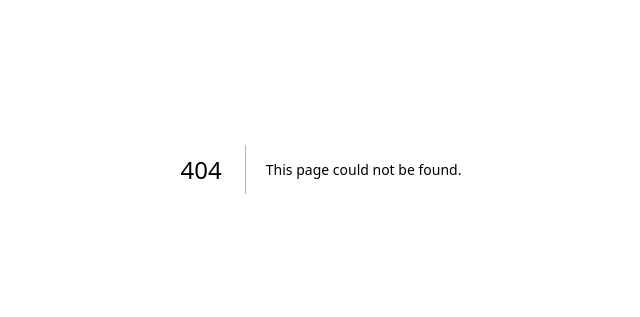
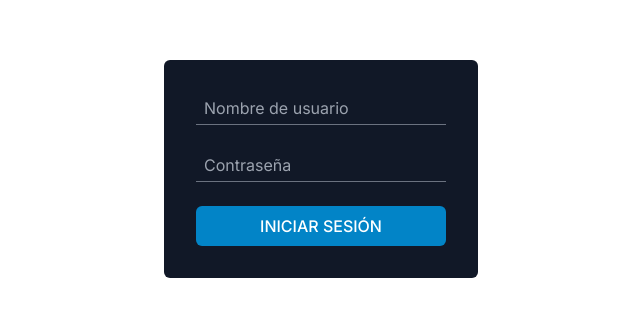
Before and after one commit to briansleonel/quizz-game-client, a Next.js app: page /login in a window 1280 px wide. Before the commit this address had no page. Shown: the part 231-548 px from the top of the page, without its empty margins (319-959 px from the left). Built offline with nearby package versions, Linux system fonts and the light colour scheme.

Commit message:
feat (client): add login page and authenticate user whith the backend

```diff
--- /dev/null
+++ b/src/app/login/page.tsx
@@ -0,0 +1,9 @@
+import LoginForm from "@/components/login/Login";
+
+export default function LoginPage() {
+    return (
+        <div className="w-full h-screen flex items-center justify-center">
+            <LoginForm />
+        </div>
+    );
+}
--- a/src/app/page.tsx
+++ b/src/app/page.tsx
@@ -1,3 +1,26 @@
+"use client";
+
+import { decrement, increment } from "@/store/features/counter.slice";
+import { useAppDispatch, useAppSelector } from "@/store/hooks.redux";
+
 export default function HomePage() {
-    return <h1>Home</h1>;
+    const count = useAppSelector((state) => state.counter.counter);
+    const dispatch = useAppDispatch();
+
+    const incrementHandle = () => {
+        dispatch(increment());
+    };
+
+    const decrementHandle = () => {
+        dispatch(decrement());
+    };
+    return (
+        <>
+            <h1>Total: {count}</h1>
+
+            <button onClick={incrementHandle}>Increment</button>
+            <br />
+            <button onClick={decrementHandle}>Decrement</button>
+        </>
+    );
 }
--- /dev/null
+++ b/src/app/register/page.tsx
@@ -0,0 +1,7 @@
+export default function RegisterPage() {
+    return<div>
+        <div>
+            Register
+        </div>
+    </div>
+}
--- /dev/null
+++ b/src/components/alert/AlertDanger.tsx
@@ -0,0 +1,19 @@
+import { classNames } from "@/libs/classNames";
+
+interface Props {
+    text: string;
+    className?: string;
+}
+
+export default function AlertDanger({ text, className }: Props) {
+    return (
+        <span
+            className={classNames(
+                "w-full text-xs bg-red-500 py-1 px-2 rounded-sm",
+                className ? className : ""
+            )}
+        >
+            {text}
+        </span>
+    );
+}
--- /dev/null
+++ b/src/components/button/ButtonPrimary.tsx
@@ -0,0 +1,22 @@
+import { classNames } from "@/libs/classNames";
+import { ButtonHTMLAttributes } from "react";
+
+interface Props {
+    type?: "button" | "submit" | "reset";
+    text: string;
+    className?: string;
+}
+
+export default function ButtonPrimary({ type, text, className }: Props) {
+    return (
+        <button
+            type={type}
+            className={classNames(
+                "w-full uppercase font-medium bg-sky-600 p-2 rounded-md",
+                className ? className : ""
+            )}
+        >
+            {text}
+        </button>
+    );
+}
--- /dev/null
+++ b/src/components/form/Input.tsx
@@ -0,0 +1,68 @@
+import { classNames } from "@/libs/classNames";
+import { HTMLInputTypeAttribute } from "react";
+import { useFormContext } from "react-hook-form";
+
+interface Props {
+    name: string;
+    type: HTMLInputTypeAttribute;
+    placeholder?: string;
+    className?: string;
+}
+
+export default function Input({ name, type, placeholder, className }: Props) {
+    const {
+        register,
+        formState: { errors },
+    } = useFormContext();
+
+    return (
+        <input
+            type={type}
+            placeholder={placeholder}
+            className={classNames(
+                "w-full px-2 py-1 border-b border-gray-500 transition-colors ease-in-out duration-500 focus:border-gray-100 bg-transparent outline-none",
+                errors.username ? "border-red-500 focus:border-red-500" : "",
+                className ? className : ""
+            )}
+            {...register(name, {
+                required: true,
+            })}
+        />
+    );
+}
+
+/**
+interface Props {
+    name: string;
+    type: HTMLInputTypeAttribute;
+    placeholder?: string;
+    className?: string;
+    inputProps: {
+        value: string;
+        onChange: (e: React.FormEvent<HTMLInputElement>) => void;
+    };
+}
+
+export default function Input({
+    inputProps,
+    name,
+    type,
+    className,
+    placeholder,
+}: Props) {
+    return (
+        <input
+            type={type}
+            id={name}
+            name={name}
+            className={classNames(
+                "w-full px-2 py-1 border-b border-gray-500 transition-colors ease-in-out duration-500 focus:border-gray-100 bg-transparent outline-none invalid:border-red-500",
+                className ? className : ""
+            )}
+            placeholder={placeholder}
+            required={true}
+            {...inputProps}
+        />
+    );
+}
+ */
--- /dev/null
+++ b/src/components/login/Login.tsx
@@ -0,0 +1,103 @@
+"use client";
+
+import { useForm, FormProvider } from "react-hook-form";
+import Input from "../form/Input";
+import ButtonPrimary from "../button/ButtonPrimary";
+import { toast } from "react-toastify";
+import { loginRequest } from "@/services/user.service";
+
+interface Inputs {
+    username: string;
+    password: string;
+}
+
+export default function LoginForm() {
+    const formMethods = useForm<Inputs>();
+
+    const onSubmit = formMethods.handleSubmit(
+        async (data) => {
+            try {
+                const res = await loginRequest(data);
+                toast.success(res.message);
+            } catch (error) {
+                console.log(error);
+                if (error instanceof Error) toast.error(error.message);
+            }
+        },
+        (err) => {
+            toast.info("Ingrese sus credenciales");
+        }
+    );
+
+    return (
+        <FormProvider {...formMethods}>
+            <form
+                action=""
+                onSubmit={onSubmit}
+                className="max-w-sm p-8 bg-gray-900 text-white rounded-md flex flex-col"
+            >
+                <Input
+                    name="username"
+                    type="text"
+                    placeholder="Nombre de usuario"
+                />
+
+                <Input
+                    name="password"
+                    type="password"
+                    placeholder="Contraseña"
+                    className="mt-6"
+                />
+
+                <ButtonPrimary text="Iniciar Sesión" className="mt-6" />
+            </form>
+        </FormProvider>
+    );
+}
+
+/**
+export default function LoginForm() {
+    const formMethods = useForm<Inputs>();
+    const {
+        formState: { errors },
+    } = formMethods;
+
+    const onSubmit = formMethods.handleSubmit((data) => console.log(data));
+
+    return (
+        <FormProvider {...formMethods}>
+            <form
+                action=""
+                onSubmit={onSubmit}
+                className="max-w-sm p-8 bg-gray-900 text-white rounded-md flex flex-col"
+            >
+                <Input
+                    name="username"
+                    type="text"
+                    placeholder="Nombre de usuario"
+                />
+
+                {errors.username && (
+                    <AlertDanger
+                        text="Nombre de usuario requerido"
+                        className="mt-2"
+                    />
+                )}
+
+                <Input
+                    name="password"
+                    type="password"
+                    placeholder="Contraseña"
+                    className="mt-6"
+                />
+
+                {errors.password && (
+                    <AlertDanger text="Contraseña requerida" className="mt-2" />
+                )}
+
+                <ButtonPrimary text="Iniciar Sesión" className="mt-6" />
+            </form>
+        </FormProvider>
+    );
+}
+ */
--- /dev/null
+++ b/src/config/config.ts
@@ -0,0 +1,27 @@
+import axios from "axios";
+
+/**
+ * Variables de entorno de la aplicación
+ */
+export const config = {
+    URL_API: process.env.URL_API || "http://localhost:3001/api/",
+};
+
+/**
+ * Establezco la instancia de axios para poder hacer consultas HTTP
+ */
+export const __instanceAxios = axios.create({
+    baseURL: config.URL_API,
+    withCredentials: true,
+});
+
+/**
+ * Endpoints de la API
+ */
+export enum endpointsAPI {
+    USER = "user",
+    LOGIN = "login",
+    REGISTER = "register",
+    QUESTION = "question",
+    CATEGORY = "category",
+}
--- /dev/null
+++ b/src/services/user.service.ts
@@ -0,0 +1,61 @@
+import axios from "axios";
+import { __instanceAxios, config, endpointsAPI } from "@/config/config";
+import { ILogin } from "@/types/user";
+
+/**
+ * Permite realizar validar las credenciales de un usuario e iniciar sesión dentro de la aplicación
+ *
+ * @param user credenciales de un usuario
+ * @returns respuesta del servidor
+ */
+export async function loginRequest(user: ILogin) {
+    try {
+        const response = await __instanceAxios.post(endpointsAPI.LOGIN, user);
+
+        return response.data;
+    } catch (error) {
+        // Si el error es una instancia de AxiosError, puedes acceder a la propiedad response
+        if (axios.isAxiosError(error)) {
+            //Si la respuesta tiene un código de estado, significa que la API respondió con un error HTTP
+            if (error.response) {
+            }
+            // Lanza una excepción con el mensaje de error recibido de la API
+            throw new Error(error.response?.data.message);
+        } else {
+            // Si no hay respuesta o no se pudo conectar con la API, lanza una excepción genérica
+            throw new Error("Error al verificar las credenciales");
+        }
+    }
+}
+
+export async function getUsers() {
+    try {
+        const response = await __instanceAxios.get(endpointsAPI.USER);
+
+        return response.data;
+    } catch (error) {
+        // Si el error es una instancia de AxiosError, puedes acceder a la propiedad response
+        if (axios.isAxiosError(error)) {
+            //Si la respuesta tiene un código de estado, significa que la API respondió con un error HTTP
+            if (error.response) {
+            }
+            // Lanza una excepción con el mensaje de error recibido de la API
+            throw new Error(error.response?.data.message);
+        } else {
+            // Si no hay respuesta o no se pudo conectar con la API, lanza una excepción genérica
+            throw new Error("Error al verificar las credenciales");
+        }
+    }
+    fetch(config.URL_API + "/user", {
+        method: "GET",
+        headers: {
+            "Content-Type": "application/json",
+            Accept: "application/json",
+        },
+        credentials: "include",
+        //mode: "no-cors",
+    })
+        .then((res) => res.json())
+        .then((data) => console.log(data))
+        .catch((err) => console.log(err));
+}
```
Also changed, not shown: src/types/user.d.ts (added, +12 -0 lines).
